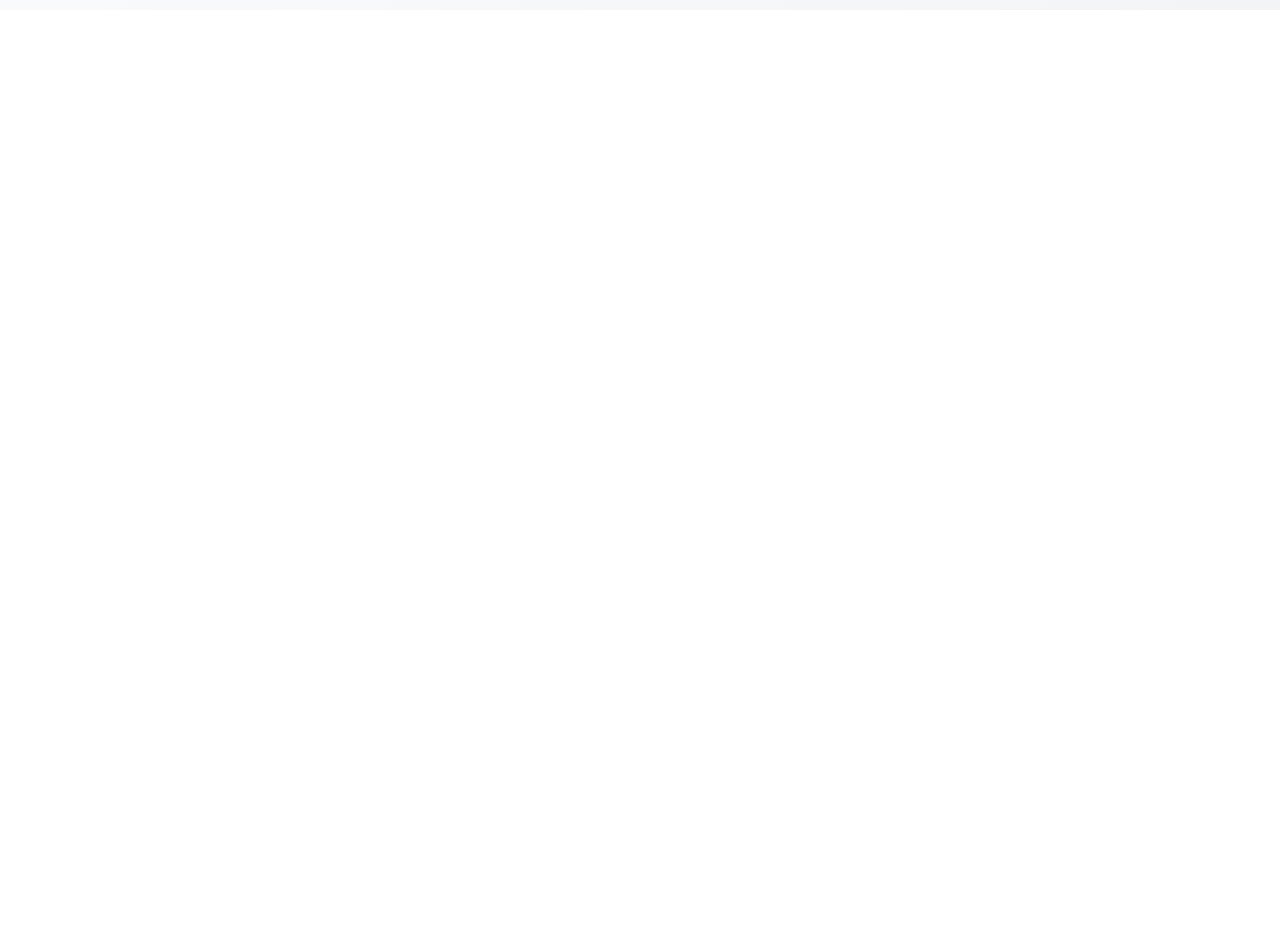
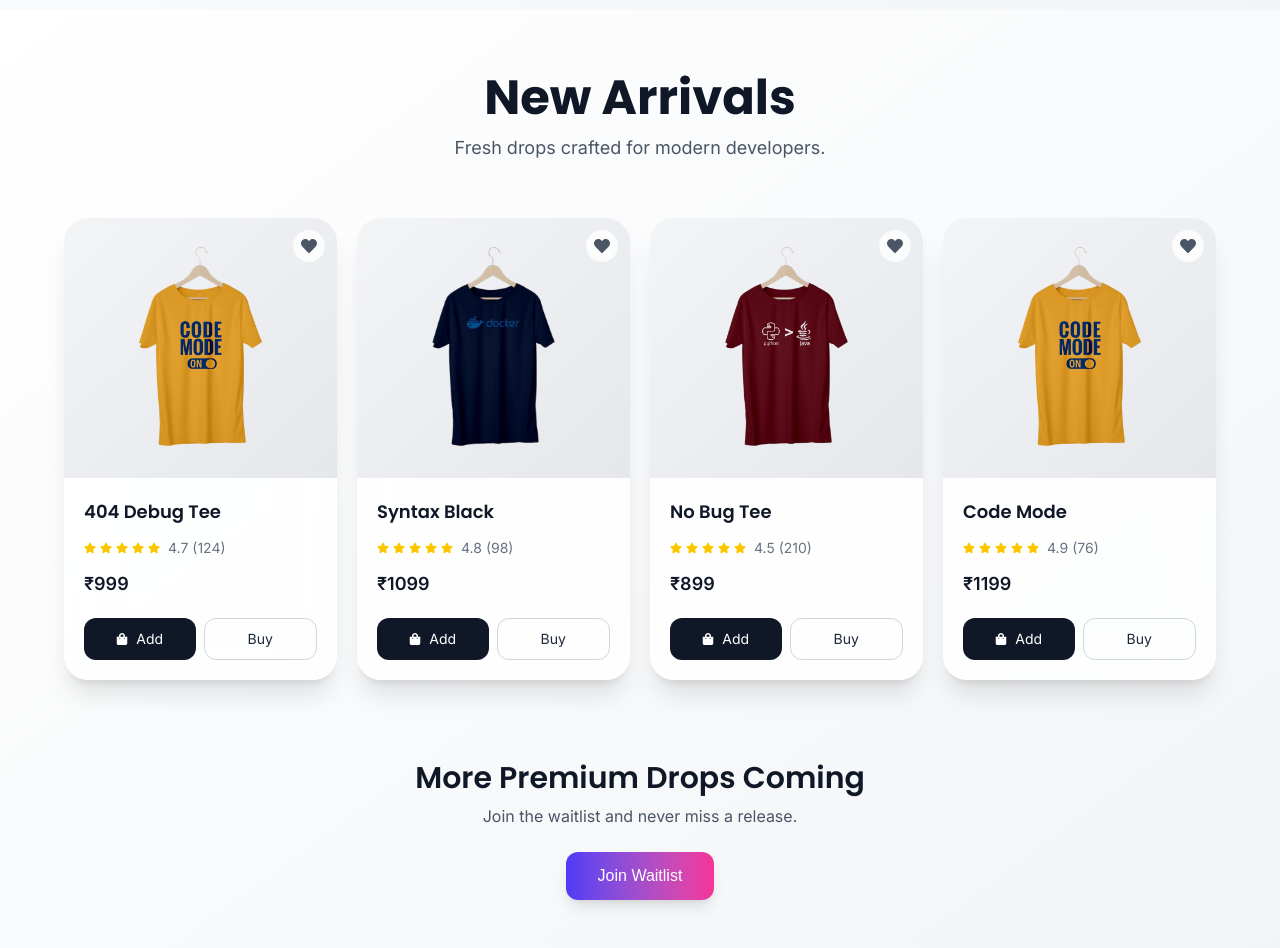
Before and after one commit to athulcoder/404WEAR, a Next.js app: page / in a window 1280 px wide. Shown: the part 860-1808 px from the top of the page. Before the commit the page ends 870 px from the top, so only its background shows below. Built offline with nearby package versions, Linux system fonts and the light colour scheme.

Commit message:
arrivals added

```diff
--- a/app/(home)/page.js
+++ b/app/(home)/page.js
@@ -1,5 +1,6 @@
 import Hero from "@/components/Hero";
 import Navbar from "@/components/Navbar";
+import NewArrivals from "@/components/NewArrivals";
 import Image from "next/image";
 
 export default function Home() {
@@ -7,7 +8,7 @@ export default function Home() {
   <div className="">
     <Hero/>
 
-
+    <NewArrivals/>
   </div>
   )
 }
--- a/app/layout.js
+++ b/app/layout.js
@@ -13,8 +13,8 @@ export default function RootLayout({ children }) {
 
       <body>
 
-        <div className="relative ">
-            <Navbar/>
+        <div className="relative h-screen ">
+            <Navbar />
 
             <div className=" w-full h-screen mt-[70px] bg-green-200">
 
--- a/components/Navbar.jsx
+++ b/components/Navbar.jsx
@@ -17,10 +17,10 @@ const Navbar = () => {
   const [open, setOpen] = useState(false);
 
   return (
-    <header className="fixed top-0 z-50 w-full bg-white shadow-sm">
+    <header className=" top-0  w-full bg-white shadow-sm fixed left-0 right-0 z-999">
 
       {/* ================= TOP BAR ================= */}
-      <nav className="flex h-[70px] items-center justify-between border-b border-gray-100 px-4 md:px-[120px]">
+      <nav className="flex h-[70px] items-center justify-between border-b border-gray-100 px-4 md:px-[80px]">
 
         {/* LEFT (Logo + Menu on Mobile) */}
         <div className="flex items-center gap-3">
@@ -36,7 +36,7 @@ const Navbar = () => {
           {/* Logo */}
           <Link href="/" className="flex items-center gap-1">
             <Image src={'/logo.png'}  width={50} height={50} alt="404Wear"/>
-            <h1 className={`text-2xl font-extrabold uppercase text-violet-700 ${inter.className} font-extrabold`} >
+            <h1 className={`text-2xl font-extrabold uppercase text-violet-700 ${inter.className} `} >
               404Wear
             </h1>
           </Link>
@@ -90,7 +90,7 @@ const Navbar = () => {
       </nav>
 
       {/* ================= MOBILE MENU ================= */}
-   <AnimatePresence>
+   <AnimatePresence >
   {open && (
     <motion.div
       initial={{
--- /dev/null
+++ b/components/NewArrivals.jsx
@@ -0,0 +1,247 @@
+"use client";
+
+import { Inter, Poppins } from "next/font/google";
+import Image from "next/image";
+import { motion } from "framer-motion";
+import { FaHeart, FaStar, FaShoppingBag } from "react-icons/fa";
+import { useState } from "react";
+
+const inter = Inter({
+  subsets: ["latin"],
+  weight: ["300", "400", "500", "600"],
+});
+
+const poppins = Poppins({
+  subsets: ["latin"],
+  weight: ["500", "600", "700", "800"],
+});
+
+// Demo products
+const products = [
+  {
+    id: 1,
+    name: "404 Debug Tee",
+    price: "₹999",
+    rating: 4.7,
+    reviews: 124,
+    img: "/assets/c1.png",
+  },
+  {
+    id: 2,
+    name: "Syntax Black",
+    price: "₹1099",
+    rating: 4.8,
+    reviews: 98,
+    img: "/assets/c2.png",
+  },
+  {
+    id: 3,
+    name: "No Bug Tee",
+    price: "₹899",
+    rating: 4.5,
+    reviews: 210,
+    img: "/assets/c3.png",
+  },
+  {
+    id: 4,
+    name: "Code Mode",
+    price: "₹1199",
+    rating: 4.9,
+    reviews: 76,
+    img: "/assets/c1.png",
+  },
+  {
+    id: 5,
+    name: "Dev Drip",
+    price: "₹999",
+    rating: 4.6,
+    reviews: 143,
+    img: "/assets/c2.png",
+  },
+  {
+    id: 6,
+    name: "Late Night Build",
+    price: "₹1299",
+    rating: 4.8,
+    reviews: 65,
+    img: "/assets/c3.png",
+  },
+];
+
+export default function NewArrivals() {
+  const [showAll, setShowAll] = useState(false);
+
+  // Show only 4 items by default on mobile
+  const visibleProducts = showAll ? products : products.slice(0, 4);
+
+  return (
+    <section className="relative min-h-screen overflow-hidden bg-gradient-to-br from-white via-gray-50 to-gray-100 px-4 py-16 md:px-16">
+
+      {/* Background Glow */}
+      <div className="pointer-events-none absolute inset-0 -z-10">
+        <div className="absolute left-1/4 top-1/4 h-72 w-72 rounded-full bg-indigo-300/30 blur-3xl" />
+        <div className="absolute right-1/4 bottom-1/4 h-72 w-72 rounded-full bg-pink-300/30 blur-3xl" />
+      </div>
+
+      {/* ================= HEADER ================= */}
+      <motion.div
+        initial={{ opacity: 0, y: 30 }}
+        animate={{ opacity: 1, y: 0 }}
+        transition={{ duration: 0.8 }}
+        className="mb-14 text-center"
+      >
+        <h1
+          className={`${poppins.className} text-3xl font-bold text-gray-900 md:text-5xl`}
+        >
+          New Arrivals
+        </h1>
+
+        <p
+          className={`${inter.className} mt-3 text-gray-600 md:text-lg`}
+        >
+          Fresh drops crafted for modern developers.
+        </p>
+      </motion.div>
+
+      {/* ================= GRID ================= */}
+      <motion.div
+        initial="hidden"
+        animate="visible"
+        variants={{
+          hidden: { opacity: 0 },
+          visible: {
+            opacity: 1,
+            transition: { staggerChildren: 0.12 },
+          },
+        }}
+        className="mx-auto grid max-w-7xl grid-cols-2 gap-5 sm:grid-cols-2 md:grid-cols-3 lg:grid-cols-3 xl:grid-cols-4"
+      >
+        {visibleProducts.map((product) => (
+          <motion.div
+            key={product.id}
+            variants={{
+              hidden: { opacity: 0, y: 40, scale: 0.95 },
+              visible: { opacity: 1, y: 0, scale: 1 },
+            }}
+            transition={{ duration: 0.5, ease: "easeOut" }}
+            whileHover={{ y: -10, scale: 1.02 }}
+            className="group relative overflow-hidden rounded-3xl bg-white/80 shadow-xl backdrop-blur-xl"
+          >
+
+            {/* Wishlist */}
+            <button className="absolute right-3 top-3 z-10 rounded-full bg-white/80 p-2 text-gray-600 backdrop-blur transition hover:scale-110 hover:text-pink-500">
+              <FaHeart size={16} />
+            </button>
+
+            {/* Image */}
+            <div className="relative h-[220px] w-full overflow-hidden bg-gradient-to-br from-gray-100 to-gray-200 sm:h-[260px]">
+              <Image
+                src={product.img}
+                alt={product.name}
+                fill
+                className="object-contain p-6 transition duration-500 group-hover:scale-110"
+              />
+            </div>
+
+            {/* Content */}
+            <div className="space-y-3 p-4 sm:p-5">
+
+              {/* Title */}
+              <h3
+                className={`${poppins.className} text-sm font-semibold text-gray-900 sm:text-lg`}
+              >
+                {product.name}
+              </h3>
+
+              {/* Rating */}
+              <div className="flex items-center gap-2 text-xs sm:text-sm">
+                <div className="flex items-center gap-1 text-yellow-400">
+                  {[...Array(5)].map((_, i) => (
+                    <FaStar
+                      key={i}
+                      className={
+                        i < Math.round(product.rating)
+                          ? "text-yellow-400"
+                          : "text-gray-300"
+                      }
+                      size={12}
+                    />
+                  ))}
+                </div>
+
+                <span
+                  className={`${inter.className} text-gray-500`}
+                >
+                  {product.rating} ({product.reviews})
+                </span>
+              </div>
+
+              {/* Price */}
+              <p
+                className={`${inter.className} text-base font-semibold text-gray-900 sm:text-lg`}
+              >
+                {product.price}
+              </p>
+
+              {/* Actions */}
+              <div className="flex gap-2 pt-2">
+                <button
+                  className={`${inter.className} flex flex-1 items-center justify-center gap-1 rounded-xl bg-gray-900 py-2 text-xs text-white transition hover:scale-105 hover:bg-black sm:gap-2 sm:py-2.5 sm:text-sm`}
+                >
+                  <FaShoppingBag size={12} />
+                  Add
+                </button>
+
+                <button
+                  className={`${inter.className} flex-1 rounded-xl border border-gray-300 py-2 text-xs text-gray-800 transition hover:bg-white sm:py-2.5 sm:text-sm`}
+                >
+                  Buy
+                </button>
+              </div>
+            </div>
+
+            {/* Glass Overlay */}
+            <div className="pointer-events-none absolute inset-0 bg-gradient-to-t from-black/5 via-transparent to-white/10 opacity-0 transition group-hover:opacity-100" />
+          </motion.div>
+        ))}
+      </motion.div>
+
+      {/* ================= SHOW MORE / LESS (MOBILE) ================= */}
+      <div className="mt-10 text-center md:hidden">
+        <button
+          onClick={() => setShowAll(!showAll)}
+          className={`${inter.className} rounded-xl border border-gray-300 px-6 py-2 text-sm text-gray-800 shadow-sm transition hover:bg-white`}
+        >
+          {showAll ? "Show Less" : "Show More"}
+        </button>
+      </div>
+
+      {/* ================= CTA ================= */}
+      <motion.div
+        initial={{ opacity: 0, y: 20 }}
+        animate={{ opacity: 1, y: 0 }}
+        transition={{ delay: 0.5 }}
+        className="mt-20 text-center"
+      >
+        <h2
+          className={`${poppins.className} text-2xl font-semibold text-gray-900 md:text-3xl`}
+        >
+          More Premium Drops Coming
+        </h2>
+
+        <p
+          className={`${inter.className} mt-2 text-gray-600`}
+        >
+          Join the waitlist and never miss a release.
+        </p>
+
+        <button
+          className="mt-6 rounded-xl bg-gradient-to-r from-indigo-600 to-pink-500 px-8 py-3 text-white shadow-lg transition hover:scale-105"
+        >
+          Join Waitlist
+        </button>
+      </motion.div>
+
+    </section>
+  );
+}
```
